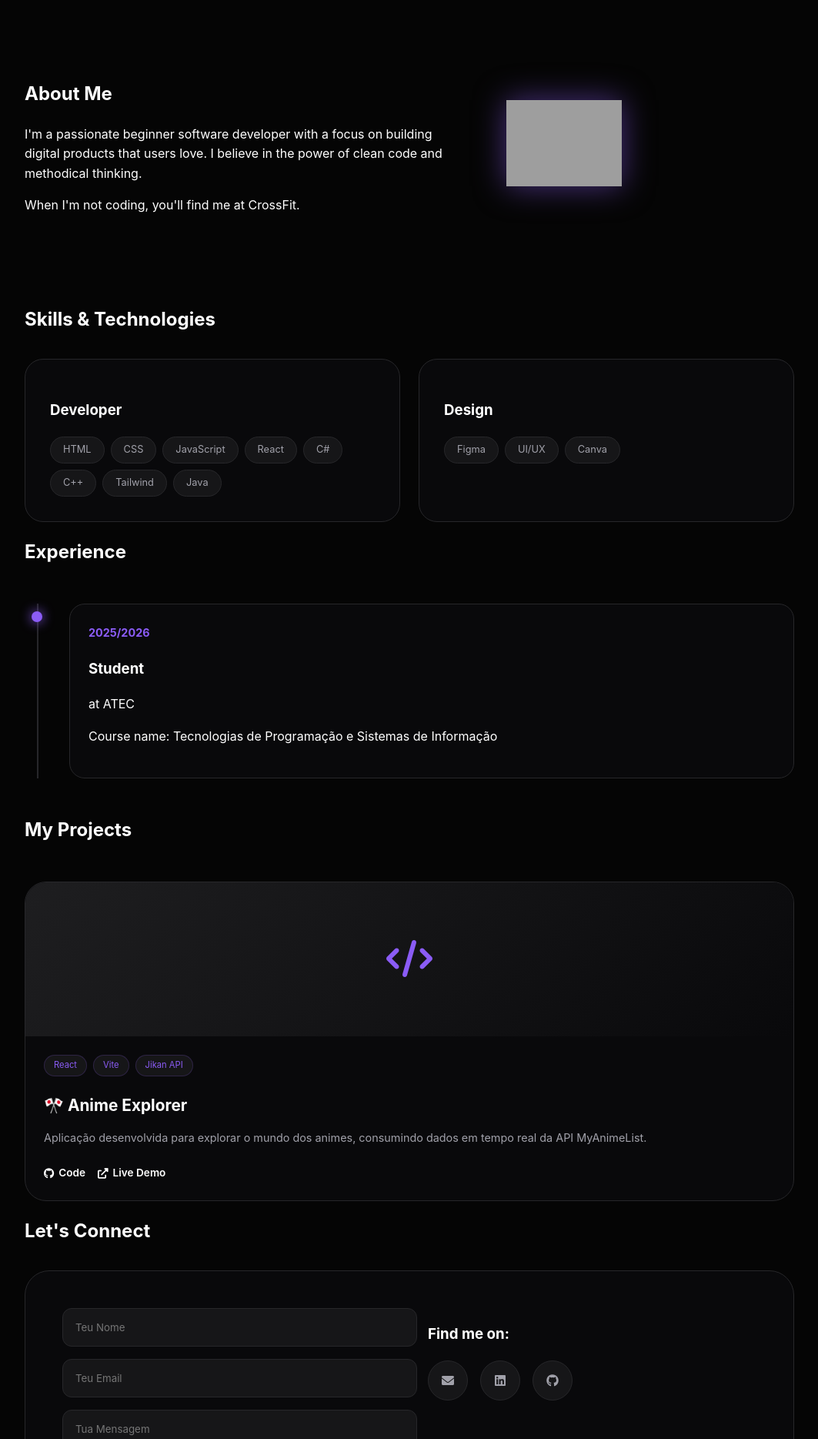
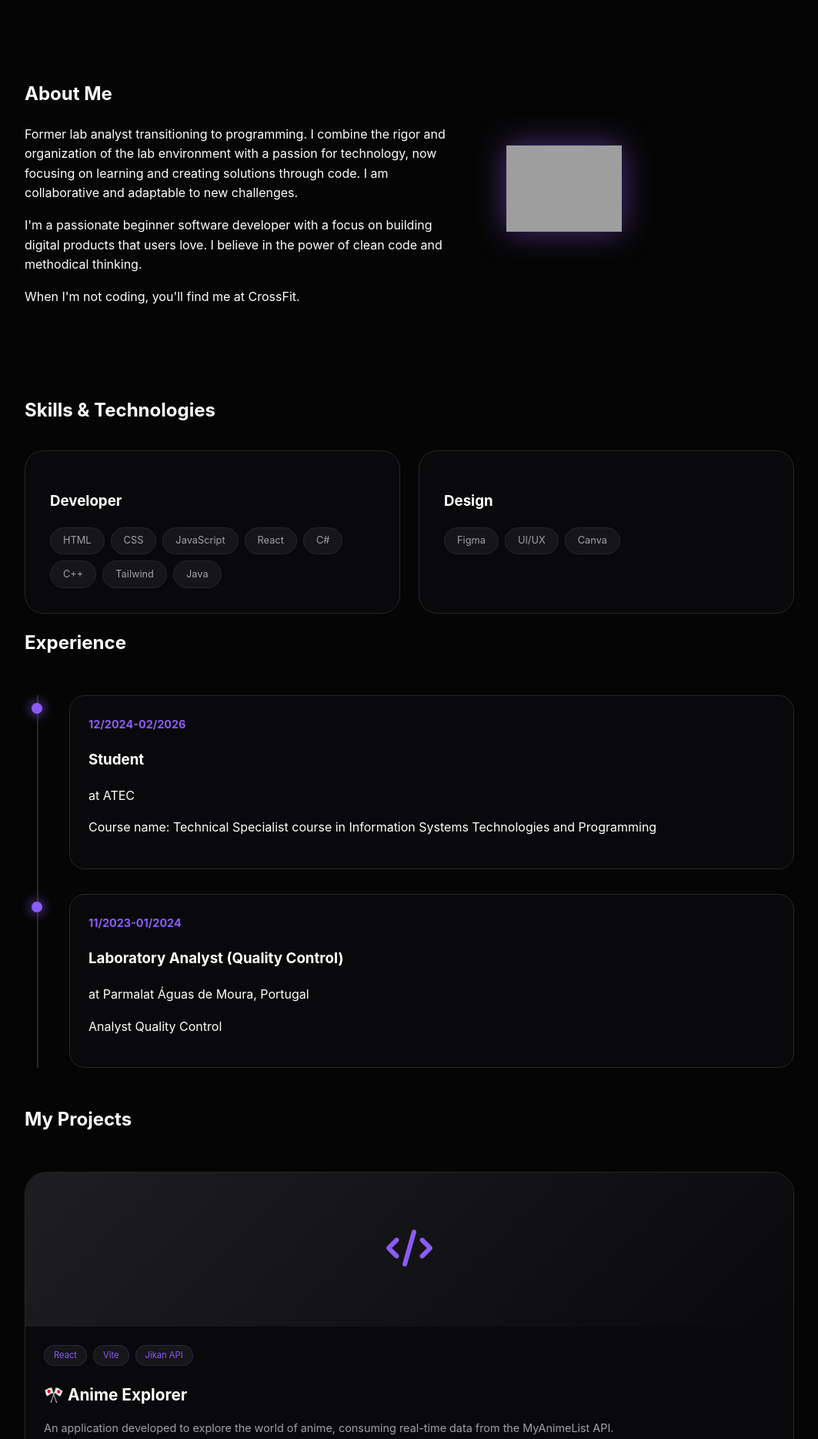
Before and after one commit to vanessapcteles/my_portfolio, a website built with Vite: page index.html in a window 1280 px wide. Shown: the part 692-2561 px from the top of the page at 77% size, without its empty margins (108-1171 px from the left). Built offline with nearby package versions, Linux system fonts and the light colour scheme; grey boxes are pictures that could not be loaded.

Commit message:
some corrections to the experience and translations

```diff
--- a/index.html
+++ b/index.html
@@ -39,7 +39,16 @@
         <div class="container about-grid">
             <div class="about-text">
                 <h2>About Me</h2>
-                <p>I'm a passionate beginner software developer with a focus on building digital products that users love. I believe in the power of clean code and methodical thinking.</p>
+                <p>Former lab analyst transitioning to
+                    programming. I combine the rigor and
+                    organization of the lab environment with a
+                    passion for technology, now focusing on
+                    learning and creating solutions through
+                    code. I am collaborative and adaptable to
+                    new challenges.</p>
+                <p>I'm a passionate beginner software developer with a focus on building digital
+                  products that users love. I believe in the power of clean code and methodical
+                  thinking.</p>
                 <p>When I'm not coding, you'll find me at CrossFit.</p>
             </div>
             <div class="about-visual">
@@ -75,10 +84,20 @@
                 <div class="timeline-item">
                     <div class="timeline-dot"></div>
                     <div class="timeline-card">
-                        <span class="date">2025/2026</span>
+                        <span class="date">12/2024-02/2026</span>
                         <h3>Student</h3>
                         <p class="company">at ATEC</p>
-                        <p>Course name: Tecnologias de Programação e Sistemas de Informação</p>
+                        <p>Course name: Technical Specialist course in Information Systems
+                            Technologies and Programming</p>
+                    </div>
+                </div>
+                <div class="timeline-item">
+                    <div class="timeline-dot"></div>
+                    <div class="timeline-card">
+                        <span class="date">11/2023-01/2024</span>
+                        <h3>Laboratory Analyst (Quality Control)</h3>
+                        <p class="company">at Parmalat Águas de Moura, Portugal</p>
+                        <p>Analyst Quality Control</p>
                     </div>
                 </div>
             </div>
@@ -103,7 +122,7 @@
                         <span>Jikan API</span>
                     </div>
                     <h3>🎌 Anime Explorer</h3>
-                    <p>Aplicação desenvolvida para explorar o mundo dos animes, consumindo dados em tempo real da API MyAnimeList.</p>
+                    <p>An application developed to explore the world of anime, consuming real-time data from the MyAnimeList API.</p>
                     <div class="project-actions">
                         <a href="https://github.com/vanessapcteles/UC00610_Projeto_API" target="_blank" class="btn-small">
                             <i class="fab fa-github"></i> Code
@@ -126,13 +145,13 @@
 
       <form class="contact-form">
         <div class="form-group">
-          <input type="text" placeholder="Teu Nome" required>
+          <input type="text" placeholder="Name" required>
         </div>
         <div class="form-group">
-          <input type="email" placeholder="Teu Email" required>
+          <input type="email" placeholder="Email" required>
         </div>
         <div class="form-group">
-          <textarea placeholder="Tua Mensagem" rows="5" required></textarea>
+          <textarea placeholder="Message" rows="5" required></textarea>
         </div>
         <button type="submit" class="btn-primary">Enviar Mensagem</button>
       </form>
```
